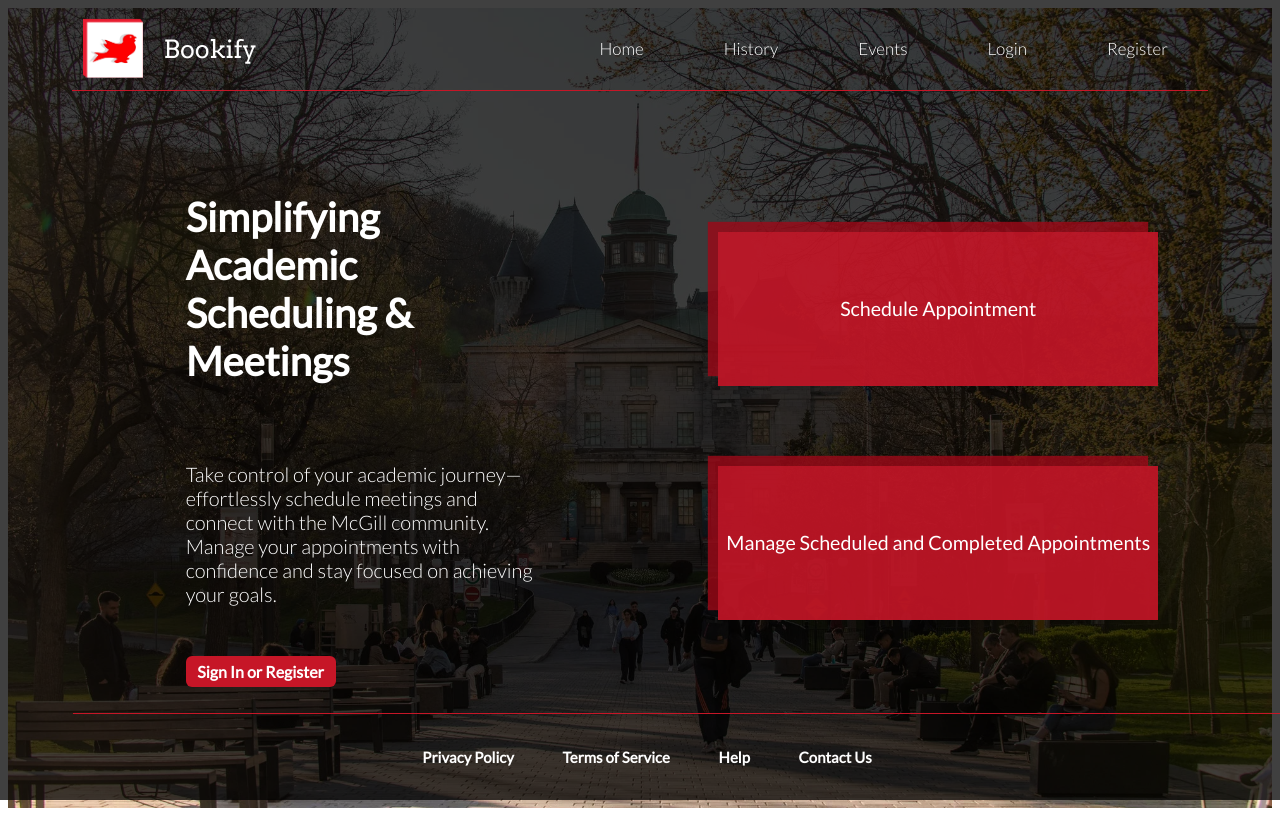
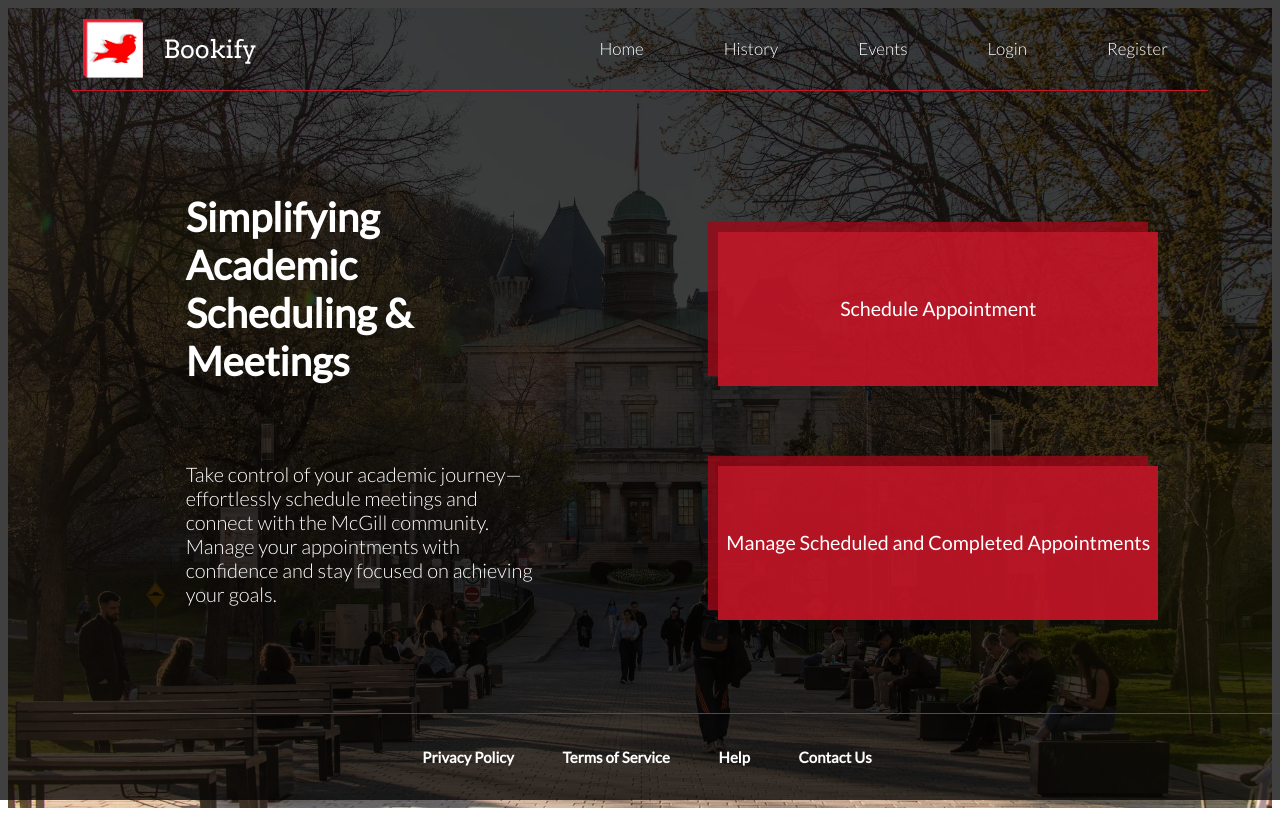
Before and after one commit to andretandoc/bookify, a React (Vite) app in the folder client/: page / in a window 1280 px wide. Built offline with nearby package versions, Linux system fonts and the light colour scheme.

Commit message:
remove sign in button

```diff
--- a/client/src/components/public/HomeBody.jsx
+++ b/client/src/components/public/HomeBody.jsx
@@ -11,7 +11,6 @@ export default function HomeBody() {
       connect with the McGill community. Manage your appointments with
       confidence and stay focused on achieving your goals.
     </p>
-    <button className="small-btn"><Link to="/Login" style={style.btn}>Sign In or Register</Link></button>
   </div>
 
   {/* Right Section */}
```
